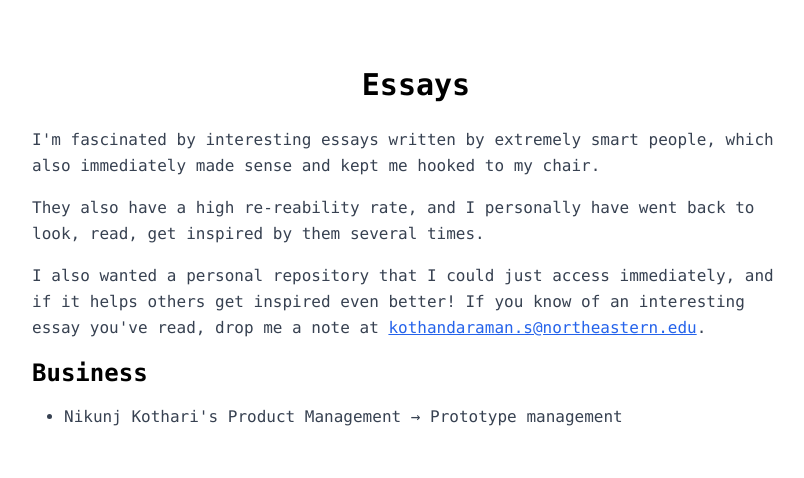
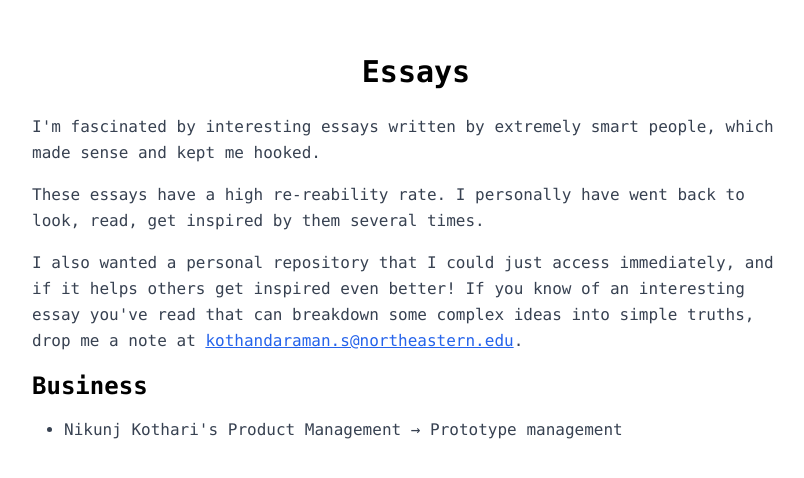
Before and after one commit to sriramkj07/Personalwebsite, a Next.js app: page /essays in a window 1280 px wide. Shown: the part 152-630 px from the top of the page, without its empty margins (224-1028 px from the left). Built offline with nearby package versions, Linux system fonts and the light colour scheme.

Commit message:
Update page.tsx

```diff
--- a/app/essays/page.tsx
+++ b/app/essays/page.tsx
@@ -10,13 +10,14 @@ export default function Essays() {
       <div className="max-w-3xl">
         <h1 className="text-3xl font-bold mb-6 text-center">Essays</h1>
         <p className="text-gray-700 mb-4 leading-relaxed">
-          I'm fascinated by interesting essays written by extremely smart people, which also immediately made sense and kept me hooked to my chair.
+          I'm fascinated by interesting essays written by extremely smart people, which made sense and kept me hooked.
         </p>
         <p className="text-gray-700 mb-4 leading-relaxed">
-          They also have a high re-reability rate, and I personally have went back to look, read, get inspired by them several times.
+          These essays have a high re-reability rate. I personally have went back to look, read, get inspired by them several times.
         </p>
         <p className="text-gray-700 mb-4 leading-relaxed">
-          I also wanted a personal repository that I could just access immediately, and if it helps others get inspired even better! If you know of an interesting essay you've read, drop me a note at <a href="mailto:kothandaraman.s@northeastern.edu" className="text-blue-600 underline">kothandaraman.s@northeastern.edu</a>.
+          I also wanted a personal repository that I could just access immediately, and if it helps others get inspired even better!
+If you know of an interesting essay you've read that can breakdown some complex ideas into simple truths, drop me a note at <a href="mailto:kothandaraman.s@northeastern.edu" className="text-blue-600 underline">kothandaraman.s@northeastern.edu</a>.
         </p>
         <h2 className="text-2xl font-bold mb-4">Business</h2>
         <ul className="list-disc pl-8 text-gray-700 space-y-4">
```
